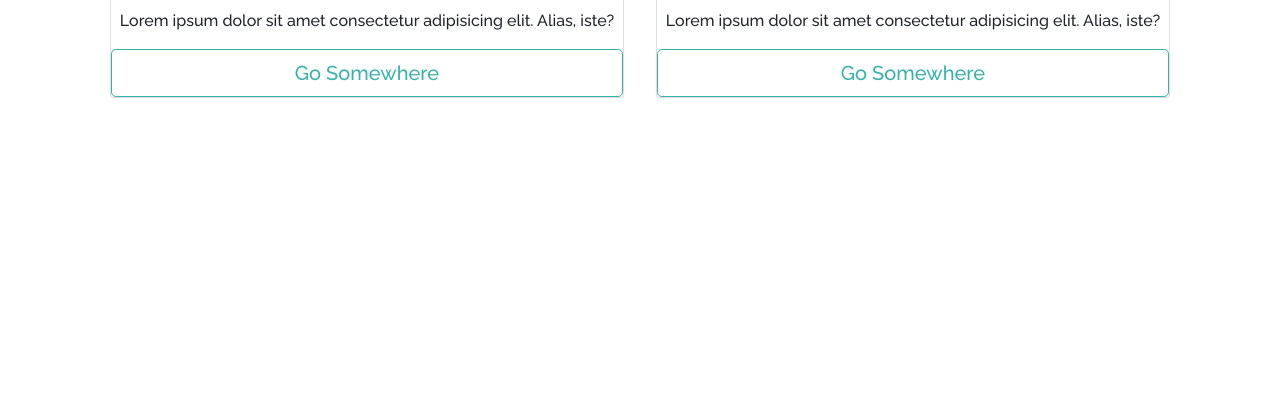
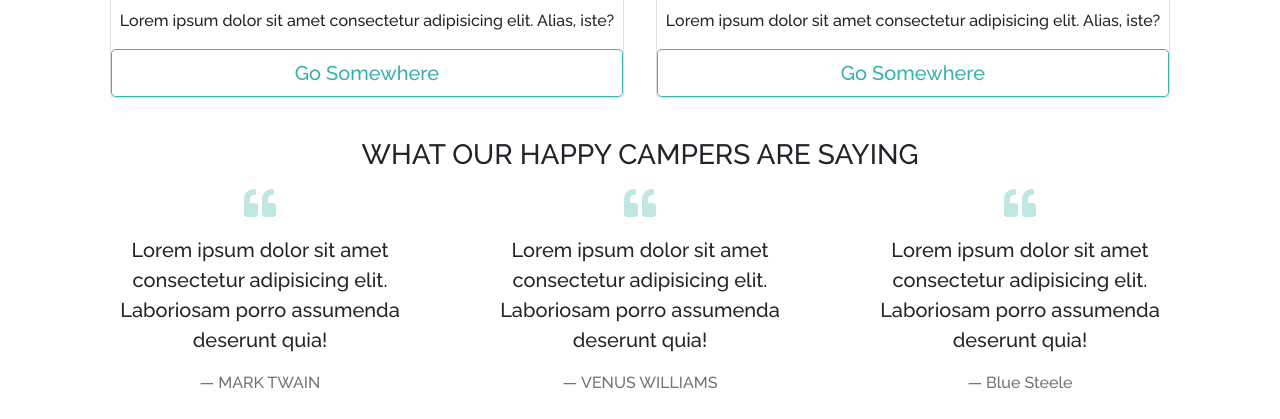
Before and after one commit to c0ff33-b34n/Aurora-Grove, a website: page index.html in a window 1280 px wide. Shown: the part 1864-2283 px from the top of the page. Before the commit the page ends 2002 px from the top, so only its background shows below. Drawn offline with nearby package versions, Linux system fonts and the light colour scheme.

Commit message:
Add quotes section

```diff
--- a/index.html
+++ b/index.html
@@ -98,6 +98,35 @@
         </div>
     </section>
 
+    <section id="quotes">
+        <div class="container text-center">
+            <h3>WHAT OUR HAPPY CAMPERS ARE SAYING</h3>
+            <div class="row">
+                <div class="col-md-4 my-2">
+                    <i class="fas fa-quote-left fa-2x text-primary mb-3"></i>
+                    <blockquote class="blockquote">
+                        <p>Lorem ipsum dolor sit amet consectetur adipisicing elit. Laboriosam porro assumenda deserunt quia!</p>
+                        <footer class="blockquote-footer">MARK TWAIN</footer>
+                    </blockquote>
+                </div>
+                <div class="col-md-4 my-2">
+                    <i class="fas fa-quote-left fa-2x text-primary mb-3"></i>
+                    <blockquote class="blockquote">
+                        <p>Lorem ipsum dolor sit amet consectetur adipisicing elit. Laboriosam porro assumenda deserunt quia!</p>
+                        <footer class="blockquote-footer">VENUS WILLIAMS</footer>
+                    </blockquote>
+                </div>
+                <div class="col-md-4 my-2">
+                    <i class="fas fa-quote-left fa-2x text-primary mb-3"></i>
+                    <blockquote class="blockquote">
+                        <p>Lorem ipsum dolor sit amet consectetur adipisicing elit. Laboriosam porro assumenda deserunt quia!</p>
+                        <footer class="blockquote-footer">Blue Steele</footer>
+                    </blockquote>
+                </div>
+            </div>
+        </div>
+    </section>
+
     <script src="https://code.jquery.com/jquery-3.3.1.slim.min.js" integrity="sha384-q8i/X+965DzO0rT7abK41JStQIAqVgRVzpbzo5smXKp4YfRvH+8abtTE1Pi6jizo"
         crossorigin="anonymous"></script>
     <script src="https://cdnjs.cloudflare.com/ajax/libs/popper.js/1.14.3/umd/popper.min.js" integrity="sha384-ZMP7rVo3mIykV+2+9J3UJ46jBk0WLaUAdn689aCwoqbBJiSnjAK/l8WvCWPIPm49"
--- a/scss/custom.scss
+++ b/scss/custom.scss
@@ -60,6 +60,12 @@ body {
     }
 }
 
+#quotes {
+    i {
+        opacity: 0.3;
+    }
+}
+
 
 @media(max-width: 768px) {
     .navbar {
```
Also changed, not shown: css/style.css.
